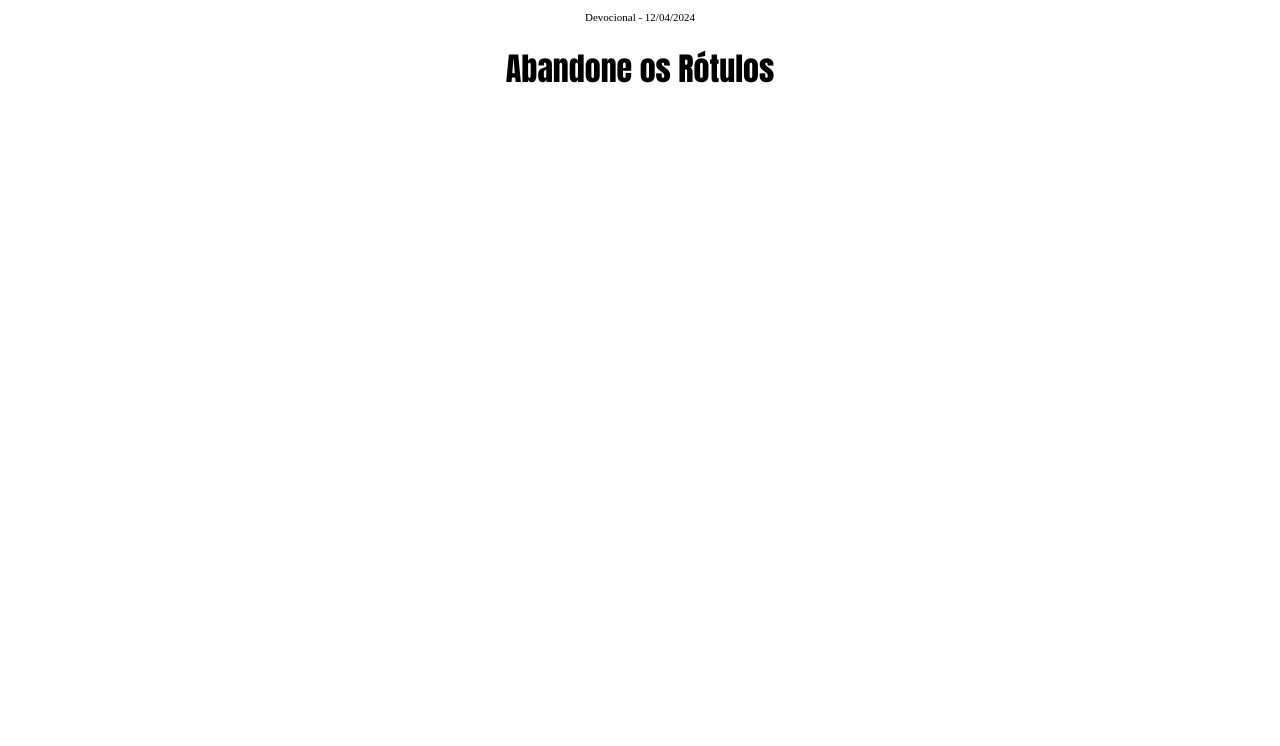
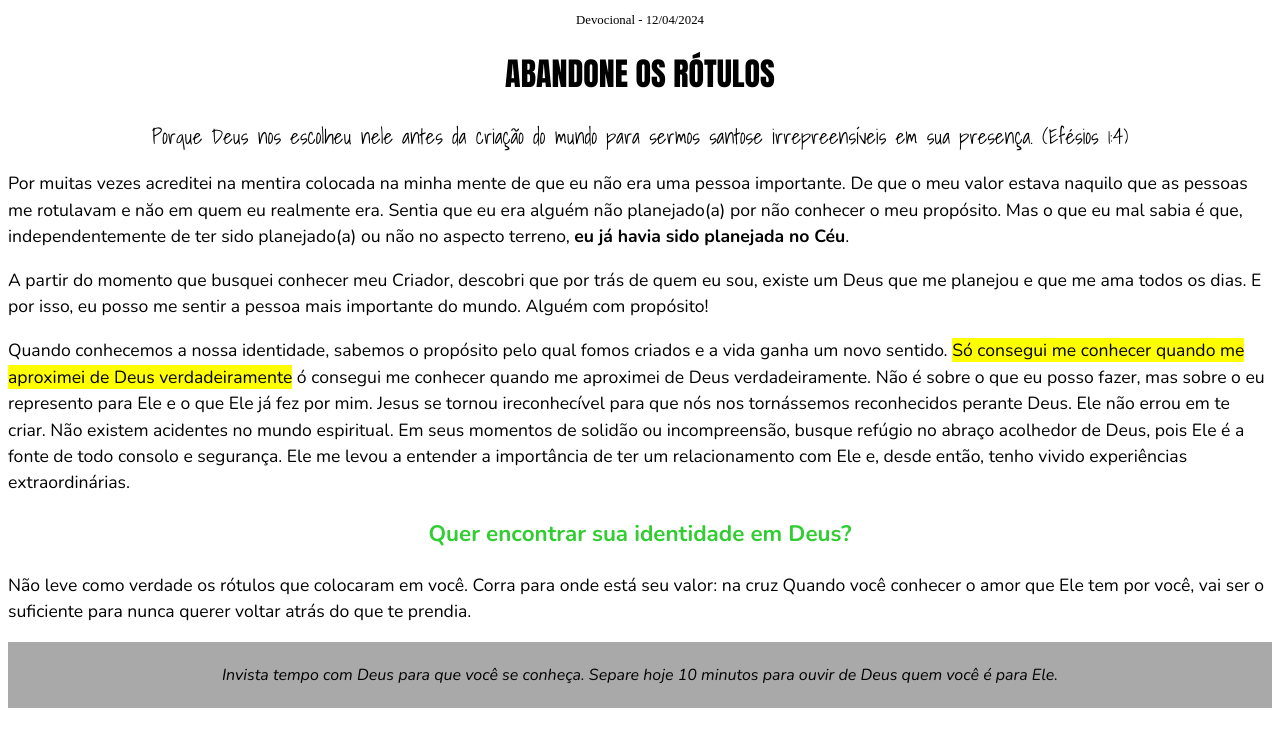
Before and after one commit to isaturquino/isa-dw24, a plain HTML site: page atividades_12-04/devocional.html in a window 1280 px wide. Drawn offline with nearby package versions, Linux system fonts and the light colour scheme; a web font is replaced by a local one.

Commit message:
Update devocional.html

```diff
--- a/atividades_12-04/devocional.html
+++ b/atividades_12-04/devocional.html
@@ -2,22 +2,32 @@
 <html lang="en">
 <head>
     <meta charset="UTF-8">
-    <meta name="viewport" content="width=device-width, initial-scale=1.0">
-    <title>Devocinal 12/04</title>
-    <link rel="stylesheet" href="devocinal.css">
-   <style>
-    @import url('https://fonts.googleapis.com/css2?family=Anton&family=Bungee+Spice&family=Pixelify+Sans:wght@400..700&display=swap');
-   </style>
+    <meta name="viewport" content="width=, initial-scale=1.0">
+    <title>Devocional 12/04/2024</title>
+    <link rel="stylesheet" href="devocional.css">
+    <link href="https://fonts.googleapis.com/css2?family=Anton&display=swap" rel="stylesheet">
+    <link href="https://fonts.googleapis.com/css2?family=Shadows+Into+Light&display=swap" rel="stylesheet">
+    <link href="https://fonts.googleapis.com/css2?family=Nunito:ital,wght@0,200..1000;1,200..1000&display=swap" rel="stylesheet">
+
 
 </head>
 <body>
-<p class="cabecalho">Devocional - 12/04/2024</p>
-<h1 class="titulo">Abandone os Rótulos</h1>
+    <p class="cabecalho">Devocional - 12/04/2024</p>
+    <h1 class="titulo">Abandone os Rótulos</h1>
 
+    <h2 class="versiculo">Porque Deus nos escolheu nele antes da criação do mundo para sermos santose irrepreensíveis em sua presença. (Efésios 1:4)</h2>
 
+    <p class="texto">Por muitas vezes acreditei na mentira colocada na minha mente de que eu não era uma pessoa importante. De que o meu valor estava naquilo que as pessoas me rotulavam e năo em quem eu realmente era. Sentia que eu era alguém não planejado(a) por não conhecer o meu propósito. Mas o que eu mal sabia é que, independentemente de ter sido planejado(a) ou não no aspecto terreno, <strong>eu já havia sido planejada no Céu</strong>.</p>
 
+    <p class="texto">A partir do momento que busquei conhecer meu Criador, descobri que por trás de quem eu sou, existe um Deus que me planejou e que me ama todos os dias. E por isso, eu posso me sentir a pessoa mais importante do mundo. Alguém com propósito!</p>
 
+    <p class="texto">Quando conhecemos a nossa identidade, sabemos o propósito pelo qual fomos criados e a vida ganha um novo sentido. <mark>Só consegui me conhecer quando me aproximei de Deus verdadeiramente</mark> ó consegui me conhecer quando me aproximei de Deus verdadeiramente. Não é sobre o que eu posso fazer, mas sobre o eu represento para Ele e o que Ele já fez por mim. Jesus se tornou ireconhecível para que nós nos tornássemos reconhecidos perante Deus. Ele não errou em te criar. Não existem acidentes no mundo espiritual. Em seus momentos de solidão ou incompreensão, busque refúgio no abraço acolhedor de Deus, pois Ele é a fonte de todo consolo e segurança. Ele me levou a entender a importância de ter um relacionamento com Ele e, desde então, tenho vivido experiências extraordinárias.  </p>
 
+    <h3 class="importante">Quer encontrar sua identidade em Deus?</h3>
 
-</body>
+    <p class="texto">Não leve como verdade os rótulos que colocaram em você. Corra para onde está seu valor: na cruz Quando você conhecer o amor que Ele tem por você, vai ser o suficiente para nunca querer voltar atrás do que te prendia. </p>
+
+    <p class="desafio"> <br>Invista tempo com Deus para que você se conheça. Separe hoje 10 minutos para ouvir de Deus quem você é para Ele.
+     </p>
+
 </html>
```
